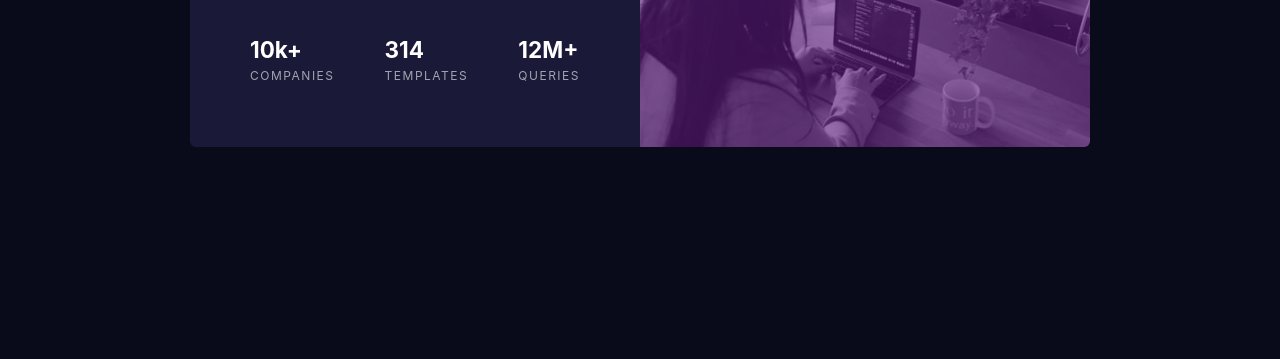
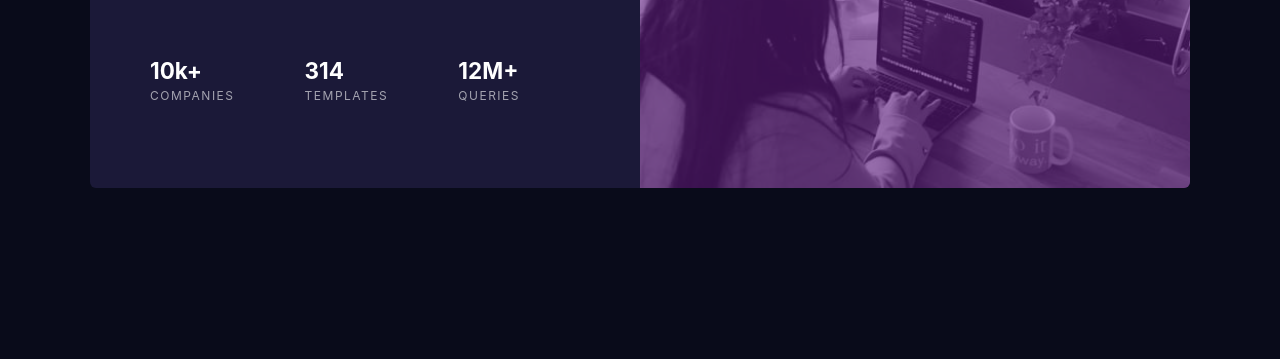
Before and after one commit to VitorioTuckers/Frontend-Mentor-Challenge-4, a plain HTML site: page index.html in a window 1280 px wide. Shown: the part 441-800 px from the top of the page. Drawn offline with Linux system fonts and the light colour scheme; a web font is replaced by a local one.

Commit message:
Added extra padding to match design image

```diff
--- a/styles.css
+++ b/styles.css
@@ -41,8 +41,7 @@ body {
 }
 
 .card {
-  min-width: 900px;
-  width: 65%;
+  max-width: 1100px;
   margin: 0 auto;
   display: flex;
   border: solid;
@@ -59,6 +58,7 @@ body {
   align-items: center;
   gap: 2rem;
   padding: 4rem;
+  padding-right: 8rem;
   border-radius: 0.4rem 0 0 0.4rem;
 }
 
```
